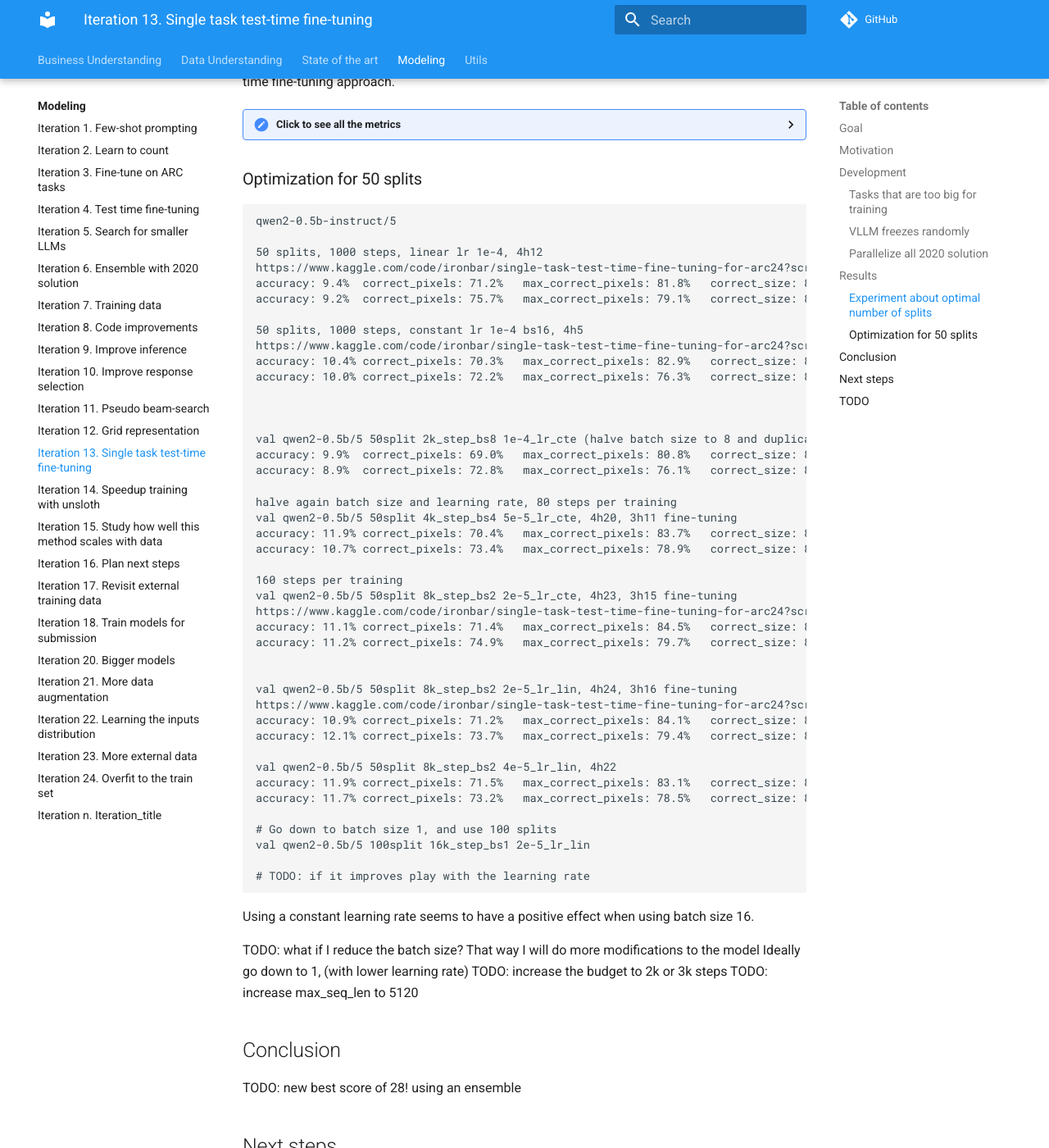
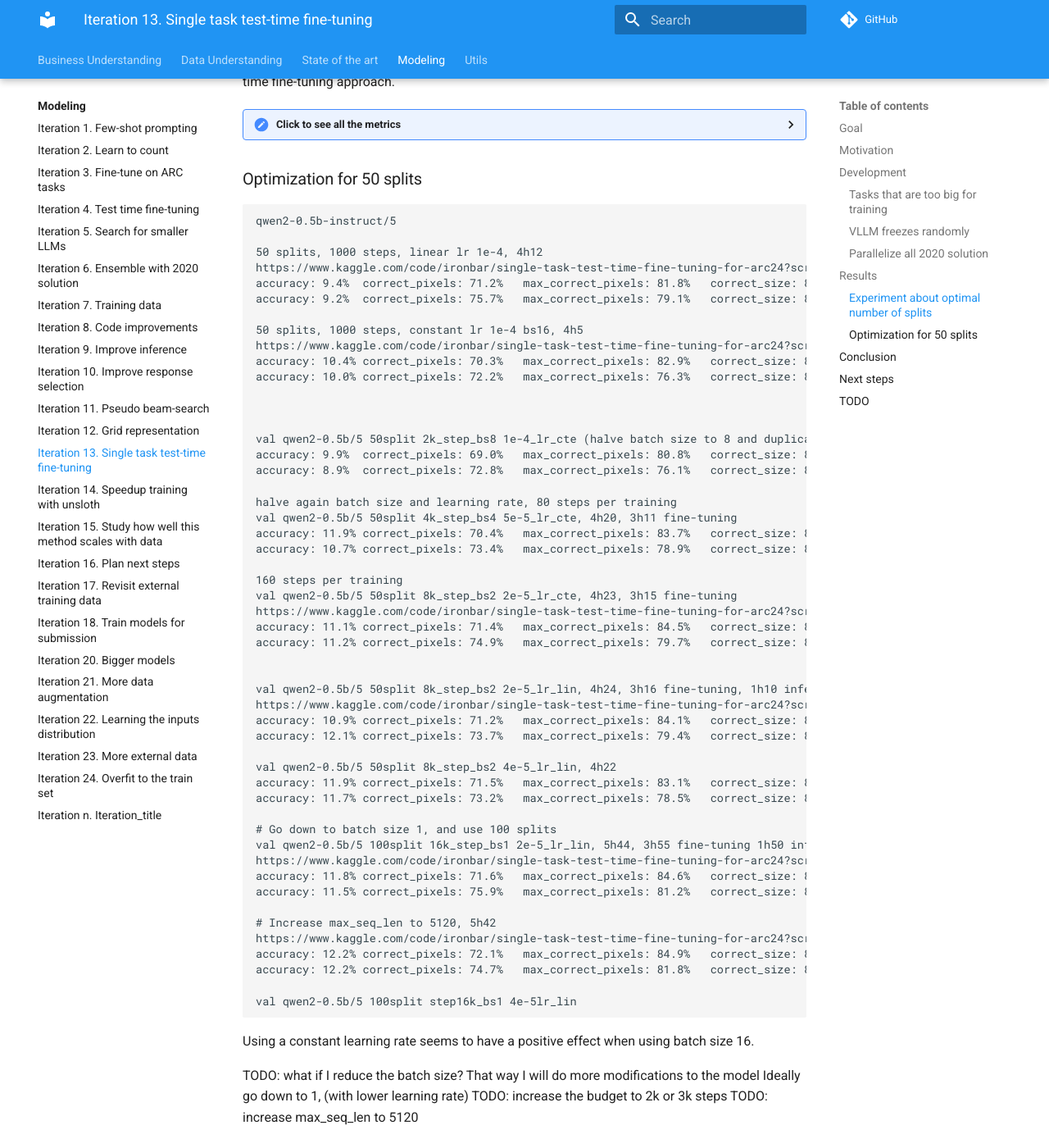
Before and after one commit to zhengjunyao-work/arc24, an MkDocs documentation site: the page built from docs/modeling/Iteration_13_single_task_ttft.md, in a window 1280 px wide and 1400 px high, scrolled down 4155 px. Shown: the whole window at 82% size. Built offline with MkDocs 1.6.1 and Material for MkDocs 9.7.7, drawn with Linux system fonts in a browser that asks for light colours; comment, search, counter and statistics services are not loaded.

Commit message:
documented results

````diff
--- a/docs/modeling/Iteration_13_single_task_ttft.md
+++ b/docs/modeling/Iteration_13_single_task_ttft.md
@@ -182,7 +182,7 @@
 accuracy: 11.2%	correct_pixels: 74.9%	max_correct_pixels: 79.7%	correct_size: 86.7%	any_correct_size: 88.8%	pass_2: 22.4%	unanswered: 0.5%
 
 
-val qwen2-0.5b/5 50split 8k_step_bs2 2e-5_lr_lin, 4h24, 3h16 fine-tuning
+val qwen2-0.5b/5 50split 8k_step_bs2 2e-5_lr_lin, 4h24, 3h16 fine-tuning, 1h10 inference
 https://www.kaggle.com/code/ironbar/single-task-test-time-fine-tuning-for-arc24?scriptVersionId=195800246
 accuracy: 10.9%	correct_pixels: 71.2%	max_correct_pixels: 84.1%	correct_size: 84.9%	any_correct_size: 88.0%	pass_n: 35.0%	unanswered: 3.1%
 accuracy: 12.1%	correct_pixels: 73.7%	max_correct_pixels: 79.4%	correct_size: 85.6%	any_correct_size: 87.9%	pass_2: 24.2%	unanswered: 1.3%
@@ -192,9 +192,17 @@
 accuracy: 11.7%	correct_pixels: 73.2%	max_correct_pixels: 78.5%	correct_size: 85.2%	any_correct_size: 87.8%	pass_2: 23.5%	unanswered: 1.0%
 
 # Go down to batch size 1, and use 100 splits
-val qwen2-0.5b/5 100split 16k_step_bs1 2e-5_lr_lin
+val qwen2-0.5b/5 100split 16k_step_bs1 2e-5_lr_lin, 5h44, 3h55 fine-tuning 1h50 inference
+https://www.kaggle.com/code/ironbar/single-task-test-time-fine-tuning-for-arc24?scriptVersionId=196574355
+accuracy: 11.8%	correct_pixels: 71.6%	max_correct_pixels: 84.6%	correct_size: 84.9%	any_correct_size: 89.5%	pass_n: 36.0%	unanswered: 3.0%
+accuracy: 11.5%	correct_pixels: 75.9%	max_correct_pixels: 81.2%	correct_size: 87.2%	any_correct_size: 88.8%	pass_n: 23.0%	unanswered: 1.0%
 
-# TODO: if it improves play with the learning rate
+# Increase max_seq_len to 5120, 5h42
+https://www.kaggle.com/code/ironbar/single-task-test-time-fine-tuning-for-arc24?scriptVersionId=196575579
+accuracy: 12.2%	correct_pixels: 72.1%	max_correct_pixels: 84.9%	correct_size: 85.2%	any_correct_size: 88.5%	pass_n: 34.0%	unanswered: 2.9%
+accuracy: 12.2%	correct_pixels: 74.7%	max_correct_pixels: 81.8%	correct_size: 87.0%	any_correct_size: 89.8%	pass_n: 24.5%	unanswered: 1.3%
+
+val qwen2-0.5b/5 100split step16k_bs1 4e-5lr_lin
 ```
 
 Using a constant learning rate seems to have a positive effect when using batch size 16.
````
Also changed, not shown: 1 other file.
